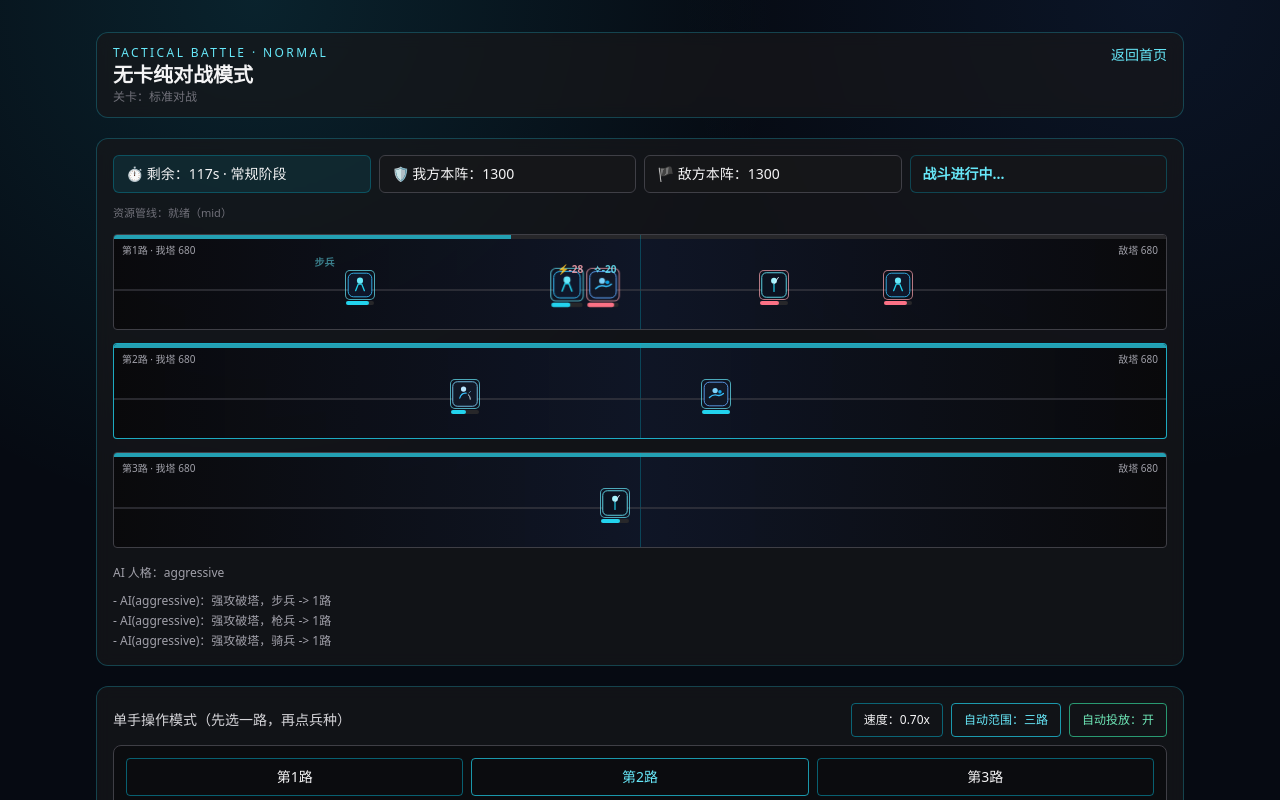
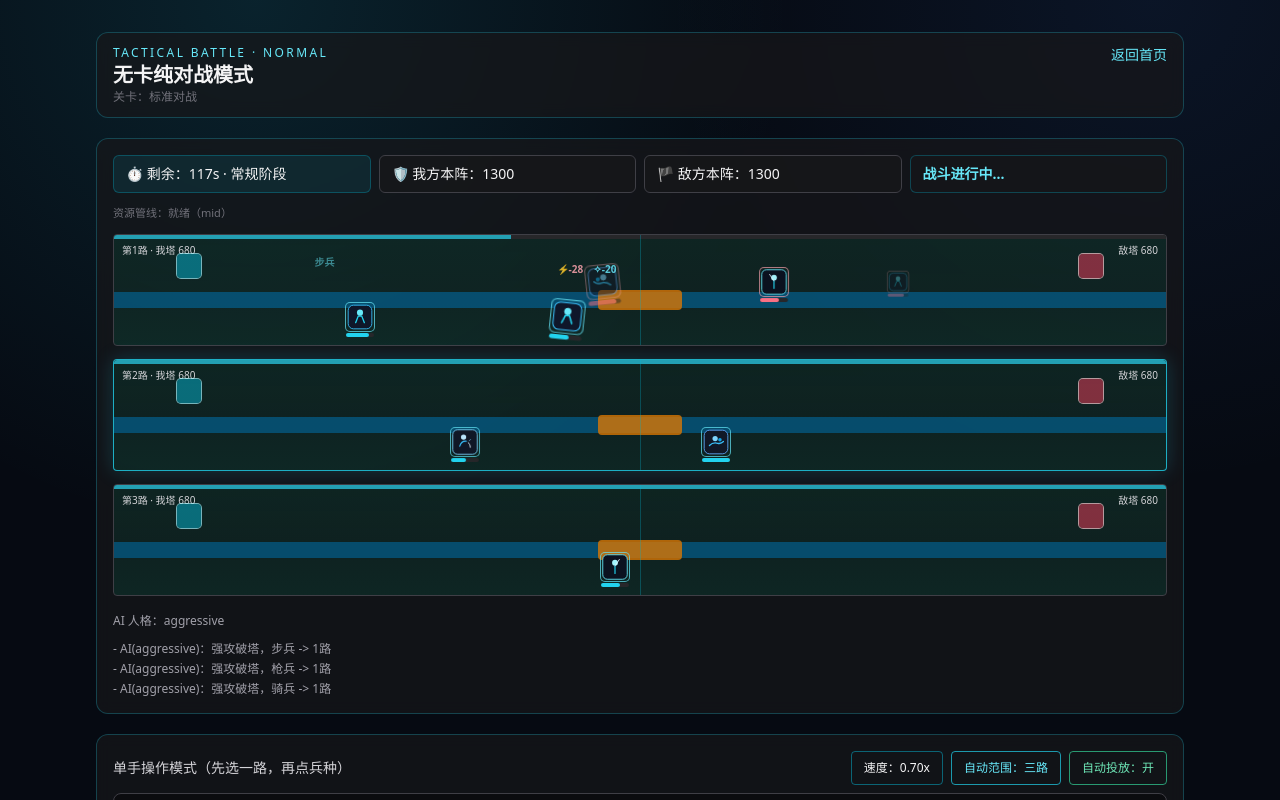
Before and after one commit to Sinon4869/sinon_warring_states_game, a Next.js app: page /battle in a window 1280 px wide. Shown: the top 800 px of the page. Built offline with nearby package versions, Linux system fonts and the light colour scheme.

Commit message:
feat(p0-visual): upgrade portrait battlefield layers and unit animation states

```diff
--- a/app/battle/page.tsx
+++ b/app/battle/page.tsx
@@ -87,6 +87,12 @@ const TROOP_ART: Record<string, string> = {
   cavalry: '/assets/units/cavalry.svg',
   archer: '/assets/units/archer.svg'
 };
+
+function getUnitAnimState(u: Unit) {
+  if (u.hp <= 0) return 'death';
+  if (u.cooldown > 0) return 'attack';
+  return 'move';
+}
 
 function troopById(id: string) {
   return TROOPS.find((t) => t.id === id) ?? TROOPS[0];
@@ -730,33 +736,42 @@ export default function BattlePage() {
                     if (troop) deploy('player', troop, lane);
                   }
                 }}
-                className={`relative h-24 w-full overflow-hidden rounded border bg-gradient-to-r from-zinc-950/90 via-slate-900/80 to-zinc-950/90 text-left ${selectedLane === lane ? 'border-cyan-400/80' : 'border-zinc-700'}`}
+                className={`relative h-28 w-full overflow-hidden rounded border bg-gradient-to-b from-emerald-900/30 via-emerald-800/20 to-emerald-700/20 text-left ${selectedLane === lane ? 'border-cyan-400/80 shadow-[0_0_20px_rgba(34,211,238,0.2)]' : 'border-zinc-700'}`}
               >
                 <div className="absolute inset-x-0 top-0 h-1 bg-zinc-800">
                   <div className="h-full bg-cyan-400/70" style={{ width: `${playerPct}%` }} />
                 </div>
-                <div className="absolute left-2 top-2 text-[10px] text-zinc-400">第{lane + 1}路 · 我塔 {Math.round(playerTowers[lane])}</div>
-                <div className="absolute right-2 top-2 text-[10px] text-zinc-400">敌塔 {Math.round(aiTowers[lane])}</div>
+                <div className="absolute left-2 top-2 text-[10px] text-zinc-300">第{lane + 1}路 · 我塔 {Math.round(playerTowers[lane])}</div>
+                <div className="absolute right-2 top-2 text-[10px] text-zinc-300">敌塔 {Math.round(aiTowers[lane])}</div>
+
+                <div className="absolute left-0 right-0 top-[52%] h-[16px] bg-sky-700/60" />
+                <div className="absolute left-[46%] top-[50%] h-[20px] w-[8%] rounded bg-amber-600/80" />
+                <div className="absolute left-[6%] top-[18%] h-6 w-6 rounded bg-cyan-500/50 ring-1 ring-cyan-200/70" />
+                <div className="absolute right-[6%] top-[18%] h-6 w-6 rounded bg-rose-500/50 ring-1 ring-rose-200/70" />
                 <div className="absolute inset-y-0 left-[50%] w-px bg-cyan-500/30" />
-                <div className="absolute inset-x-0 top-[58%] h-[2px] bg-zinc-700/60" />
                 <AnimatePresence>
                   {units
                     .filter((u) => u.lane === lane)
                     .map((u) => (
                       <motion.div
                         key={u.uid}
-                        className={`absolute top-9 w-7 ${u.owner === 'player' ? '' : ''}`}
+                        className={`absolute ${u.owner === 'player' ? 'top-[62%]' : 'top-[30%]'} w-7`}
                         style={{ left: `calc(${u.x}% - 14px)` }}
                         initial={{ scale: 0.6, opacity: 0 }}
-                        animate={{ scale: u.cooldown > 0 ? 1.12 : 1, opacity: 1 }}
+                        animate={{
+                          scale: u.cooldown > 0 ? 1.16 : 1,
+                          opacity: 1,
+                          y: getUnitAnimState(u) === 'move' ? [0, -1, 0] : 0,
+                          rotate: getUnitAnimState(u) === 'attack' ? (u.owner === 'player' ? 6 : -6) : 0
+                        }}
                         exit={{ scale: 0.1, opacity: 0 }}
-                        transition={{ duration: 0.15 }}
-                        title={`${u.owner === 'player' ? '我' : '敌'}-${u.troopId}:${Math.round(u.hp)}`}
+                        transition={{ duration: 0.2, repeat: getUnitAnimState(u) === 'move' ? Infinity : 0, ease: 'easeInOut' }}
+                        title={`${u.owner === 'player' ? '我' : '敌'}-${u.troopId}:${Math.round(u.hp)} (${getUnitAnimState(u)})`}
                       >
                         <img
                           src={TROOP_ART[u.troopId] ?? '/assets/units/fallback.svg'}
                           alt={u.troopId}
-                          className={`h-7 w-7 rounded ${u.owner === 'player' ? 'ring-1 ring-cyan-300/70' : 'ring-1 ring-rose-300/70'}`}
+                          className={`h-7 w-7 rounded ${u.owner === 'player' ? 'ring-1 ring-cyan-300/70' : 'ring-1 ring-rose-300/70'} ${u.owner === 'ai' ? 'scale-x-[-1]' : ''}`}
                         />
                         <div className="mt-0.5 h-1 w-7 rounded bg-zinc-800">
                           <div className={`h-1 rounded ${u.owner === 'player' ? 'bg-cyan-400' : 'bg-rose-400'}`} style={{ width: `${Math.max(8, Math.min(100, (u.hp / 150) * 100))}%` }} />
```
